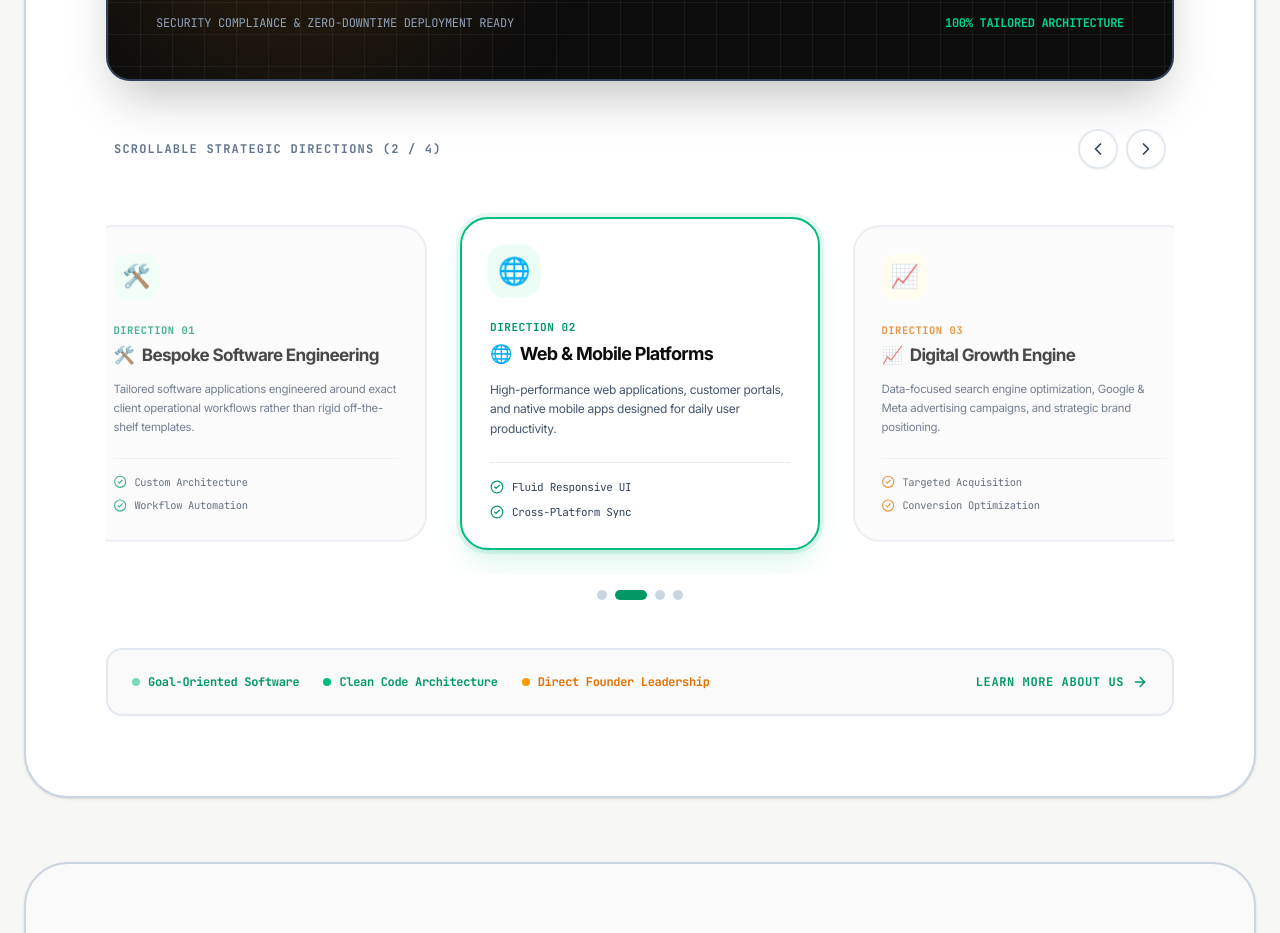
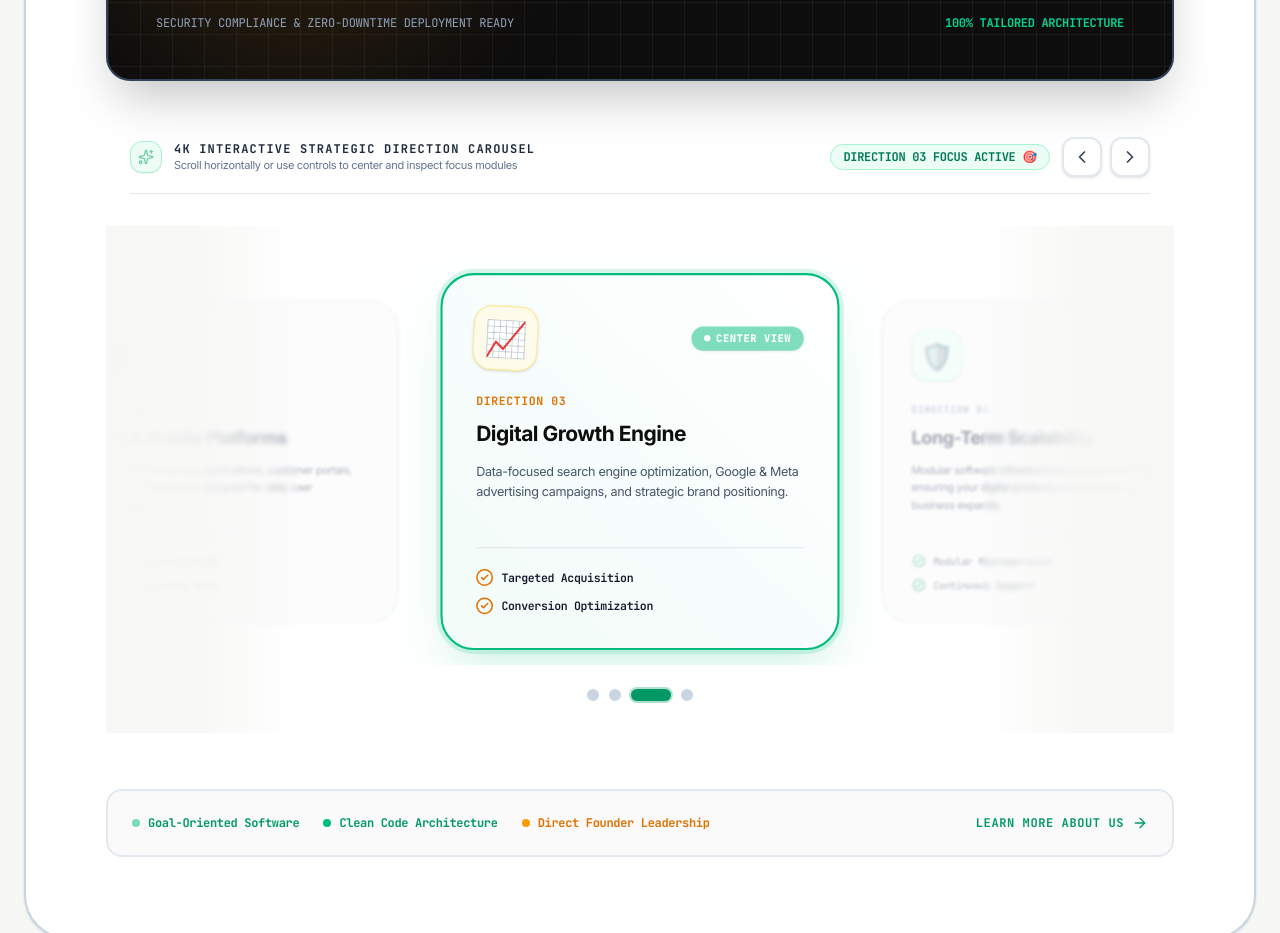
Before and after one commit to Himansu-Nayak/OHOTECHN, a Next.js app: page / in a window 1280 px wide. Shown: the part 2502-3435 px from the top of the page. Built offline with nearby package versions, Linux system fonts and the light colour scheme.

Commit message:
feat: Add 4K solid cards, left-and-right cloud fog masking overlays, and smooth spring micro-animations to horizontal card slider

```diff
--- a/src/components/home/StrategicPillarsSection.tsx
+++ b/src/components/home/StrategicPillarsSection.tsx
@@ -1,7 +1,7 @@
 'use client';
 
 import * as React from 'react';
-import { CheckCircle2, ChevronLeft, ChevronRight } from 'lucide-react';
+import { CheckCircle2, ChevronLeft, ChevronRight, Sparkles } from 'lucide-react';
 
 interface Pillar {
   id: string;
@@ -58,10 +58,11 @@ const pillars: Pillar[] = [
 
 export function StrategicPillarsSection() {
   const [activeIndex, setActiveIndex] = React.useState(1); // Default center on DIRECTION 02 (index 1)
+  const [isHovered, setIsHovered] = React.useState(false);
   const containerRef = React.useRef<HTMLDivElement>(null);
   const cardRefs = React.useRef<(HTMLDivElement | null)[]>([]);
 
-  // Scroll active card into the center of the container
+  // Scroll active card into the exact center of the container
   const scrollToIndex = (index: number) => {
     setActiveIndex(index);
     const container = containerRef.current;
@@ -82,10 +83,13 @@ export function StrategicPillarsSection() {
 
   // Center initial card on mount
   React.useEffect(() => {
+    const timer = setTimeout(() => {
       scrollToIndex(1);
+    }, 100);
+    return () => clearTimeout(timer);
   }, []);
 
-  // Update active index based on scroll position
+  // Update active index dynamically on horizontal scroll
   const handleScroll = () => {
     const container = containerRef.current;
     if (!container) return;
@@ -109,6 +113,19 @@ export function StrategicPillarsSection() {
     }
   };
 
+  // Optional subtle auto-slide (pauses on mouse hover)
+  React.useEffect(() => {
+    if (isHovered) return;
+    const autoInterval = setInterval(() => {
+      setActiveIndex((prev) => {
+        const next = (prev + 1) % pillars.length;
+        scrollToIndex(next);
+        return next;
+      });
+    }, 6000);
+    return () => clearInterval(autoInterval);
+  }, [isHovered]);
+
   const handlePrev = () => {
     const nextIndex = activeIndex > 0 ? activeIndex - 1 : pillars.length - 1;
     scrollToIndex(nextIndex);
@@ -120,20 +137,37 @@ export function StrategicPillarsSection() {
   };
 
   return (
-    <div className="w-full my-12 relative">
+    <div className="w-full my-14 relative overflow-hidden select-none">
 
-      {/* Controls Top Header */}
-      <div className="flex items-center justify-between mb-6 px-2">
-        <div className="text-xs font-mono font-bold text-slate-500 uppercase tracking-widest">
-          Scrollable Strategic Directions ({activeIndex + 1} / {pillars.length})
+      {/* 4K Solid Outer Ambient Container */}
+      <div className="max-w-7xl mx-auto px-4 sm:px-6">
+
+        {/* Section Header Controls Bar */}
+        <div className="flex flex-col sm:flex-row sm:items-center justify-between gap-4 mb-8 pb-4 border-b border-slate-200">
+          <div className="flex items-center gap-3">
+            <div className="w-8 h-8 rounded-xl bg-emerald-50 text-emerald-600 border border-emerald-200 flex items-center justify-center shadow-2xs">
+              <Sparkles className="w-4 h-4 text-emerald-600 animate-pulse" />
+            </div>
+            <div>
+              <div className="text-xs font-mono font-bold text-slate-800 uppercase tracking-widest">
+                4K Interactive Strategic Direction Carousel
+              </div>
+              <p className="text-[11px] text-slate-500">
+                Scroll horizontally or use controls to center and inspect focus modules
+              </p>
+            </div>
           </div>
 
+          <div className="flex items-center gap-3">
+            <span className="text-xs font-mono font-bold text-emerald-700 bg-emerald-50 border border-emerald-200 px-3 py-1 rounded-full">
+              {pillars[activeIndex].direction} FOCUS ACTIVE 🎯
+            </span>
             <div className="flex items-center gap-2">
               <button
                 type="button"
                 onClick={handlePrev}
                 aria-label="Previous direction"
-            className="w-10 h-10 rounded-full bg-white border-2 border-slate-200 text-slate-700 hover:border-emerald-500 hover:text-emerald-600 flex items-center justify-center transition-all shadow-xs active:scale-95"
+                className="w-10 h-10 rounded-xl bg-white border-2 border-slate-200 text-slate-700 hover:border-emerald-500 hover:text-emerald-600 flex items-center justify-center transition-all shadow-sm active:scale-95"
               >
                 <ChevronLeft className="w-5 h-5" />
               </button>
@@ -141,18 +175,33 @@ export function StrategicPillarsSection() {
                 type="button"
                 onClick={handleNext}
                 aria-label="Next direction"
-            className="w-10 h-10 rounded-full bg-white border-2 border-slate-200 text-slate-700 hover:border-emerald-500 hover:text-emerald-600 flex items-center justify-center transition-all shadow-xs active:scale-95"
+                className="w-10 h-10 rounded-xl bg-white border-2 border-slate-200 text-slate-700 hover:border-emerald-500 hover:text-emerald-600 flex items-center justify-center transition-all shadow-sm active:scale-95"
               >
                 <ChevronRight className="w-5 h-5" />
               </button>
             </div>
           </div>
+        </div>
 
-      {/* Horizontal Scrolling Carousel Container */}
+      </div>
+
+      {/* Main Slider Wrapper with Left & Right Cloud Fog Masking Overlays */}
+      <div
+        className="relative w-full py-8"
+        onMouseEnter={() => setIsHovered(true)}
+        onMouseLeave={() => setIsHovered(false)}
+      >
+        {/* Left Side Cloud Fog Mask */}
+        <div className="absolute left-0 top-0 bottom-0 w-20 sm:w-36 lg:w-48 bg-gradient-to-r from-[#f7f7f5] via-[#f7f7f5]/85 to-transparent z-20 pointer-events-none backdrop-blur-[2px]" />
+
+        {/* Right Side Cloud Fog Mask */}
+        <div className="absolute right-0 top-0 bottom-0 w-20 sm:w-36 lg:w-48 bg-gradient-to-l from-[#f7f7f5] via-[#f7f7f5]/85 to-transparent z-20 pointer-events-none backdrop-blur-[2px]" />
+
+        {/* Horizontal Scroll Track */}
         <div
           ref={containerRef}
           onScroll={handleScroll}
-        className="flex gap-6 overflow-x-auto scroll-smooth py-6 px-[10vw] sm:px-[25vw] no-scrollbar snap-x snap-mandatory focus:outline-none"
+          className="flex gap-6 sm:gap-8 overflow-x-auto scroll-smooth py-6 px-[15vw] sm:px-[30vw] md:px-[35vw] no-scrollbar snap-x snap-mandatory focus:outline-none"
           style={{ scrollbarWidth: 'none', msOverflowStyle: 'none' }}
         >
           {pillars.map((pillar, index) => {
@@ -165,53 +214,81 @@ export function StrategicPillarsSection() {
                   cardRefs.current[index] = el;
                 }}
                 onClick={() => scrollToIndex(index)}
-              className={`snap-center shrink-0 w-[280px] sm:w-[320px] md:w-[360px] p-7 rounded-[28px] cursor-pointer transition-all duration-300 flex flex-col justify-between select-none ${
+                className={`snap-center shrink-0 w-[290px] sm:w-[340px] md:w-[380px] p-8 rounded-[32px] cursor-pointer transition-all duration-500 ease-out flex flex-col justify-between relative overflow-hidden ${
                   isActive
-                  ? 'bg-white border-2 border-emerald-500 shadow-xl shadow-emerald-500/10 ring-4 ring-emerald-500/10 scale-100 z-10'
-                  : 'bg-[#fafafa] border-2 border-slate-200/90 opacity-75 hover:opacity-100 hover:border-slate-300 scale-95 z-0'
+                    ? 'bg-white border-2 border-emerald-500 shadow-2xl shadow-emerald-500/20 ring-4 ring-emerald-500/15 scale-105 opacity-100 z-30 blur-0'
+                    : 'bg-[#fafafa]/90 border-2 border-slate-200/90 opacity-45 hover:opacity-85 hover:border-slate-300 scale-90 z-10 blur-[1.5px]'
                 }`}
               >
-              <div>
+                {/* 4K Solid Background Glow Effect when active */}
+                {isActive && (
+                  <div className="absolute inset-0 bg-gradient-to-tr from-emerald-500/5 via-teal-500/3 to-transparent pointer-events-none" />
+                )}
+
+                <div className="relative z-10">
+                  {/* Icon & Active Indicator Badge */}
+                  <div className="flex items-center justify-between mb-6">
                     <div
-                  className={`w-12 h-12 rounded-2xl flex items-center justify-center mb-6 text-2xl transition-transform ${
+                      className={`w-14 h-14 rounded-2xl flex items-center justify-center text-3xl transition-all duration-300 shadow-sm ${
                         pillar.color === 'amber'
-                      ? 'bg-amber-50 text-amber-600'
-                      : 'bg-emerald-50 text-emerald-600'
-                  } ${isActive ? 'scale-110' : ''}`}
+                          ? 'bg-amber-50 border border-amber-200/80 text-amber-600'
+                          : 'bg-emerald-50 border border-emerald-200/80 text-emerald-600'
+                      } ${isActive ? 'scale-110 rotate-3 shadow-md' : 'scale-100'}`}
                     >
                       {pillar.icon}
                     </div>
 
+                    {isActive && (
+                      <span className="inline-flex items-center gap-1.5 px-3 py-1 rounded-full bg-emerald-500 text-white font-mono text-[10px] font-extrabold uppercase tracking-wider shadow-sm animate-pulse">
+                        <span className="w-1.5 h-1.5 rounded-full bg-white" />
+                        CENTER VIEW
+                      </span>
+                    )}
+                  </div>
+
+                  {/* Direction Label */}
                   <div
-                  className={`text-[11px] font-mono font-bold uppercase tracking-wider mb-1 ${
-                    pillar.color === 'amber' ? 'text-amber-600' : 'text-emerald-600'
+                    className={`text-[11px] font-mono font-bold uppercase tracking-wider mb-2 transition-colors ${
+                      isActive
+                        ? pillar.color === 'amber'
+                          ? 'text-amber-600'
+                          : 'text-emerald-600'
+                        : 'text-slate-400'
                     }`}
                   >
                     {pillar.direction}
                   </div>
 
-                <h3 className="text-lg font-bold text-[#0d0d0e] mb-3 flex items-center gap-2">
-                  <span>{pillar.icon}</span>
-                  <span>{pillar.title}</span>
+                  {/* Card Title */}
+                  <h3
+                    className={`text-xl font-bold tracking-tight mb-3 transition-colors ${
+                      isActive ? 'text-[#0d0d0e]' : 'text-slate-700'
+                    }`}
+                  >
+                    {pillar.title}
                   </h3>
 
+                  {/* Card Description */}
                   <p className="text-xs text-slate-600 leading-relaxed mb-6">
                     {pillar.description}
                   </p>
                 </div>
 
-              <div className="pt-4 border-t border-slate-200/80 space-y-2">
+                {/* Features Footer List */}
+                <div className="relative z-10 pt-5 border-t border-slate-200/90 space-y-2.5">
                   {pillar.features.map((feature) => (
                     <div
                       key={feature}
                       className="flex items-center gap-2 text-[11px] font-mono text-slate-700"
                     >
                       <CheckCircle2
-                      className={`w-3.5 h-3.5 shrink-0 ${
+                        className={`w-4 h-4 shrink-0 transition-transform ${
                           pillar.color === 'amber' ? 'text-amber-600' : 'text-emerald-600'
-                      }`}
+                        } ${isActive ? 'scale-110' : 'scale-90'}`}
                       />
-                    <span>{feature}</span>
+                      <span className={isActive ? 'font-semibold text-slate-900' : 'text-slate-600'}>
+                        {feature}
+                      </span>
                     </div>
                   ))}
                 </div>
@@ -220,20 +297,24 @@ export function StrategicPillarsSection() {
           })}
         </div>
 
-      {/* Pagination Dots Indicator */}
-      <div className="flex items-center justify-center gap-2 mt-4">
-        {pillars.map((pillar, index) => (
+        {/* Dynamic Pagination Indicator Dots */}
+        <div className="flex items-center justify-center gap-2.5 mt-6">
+          {pillars.map((pillar, index) => {
+            const isActive = index === activeIndex;
+            return (
               <button
                 key={pillar.id}
                 onClick={() => scrollToIndex(index)}
-            aria-label={`Go to ${pillar.direction}`}
-            className={`h-2.5 rounded-full transition-all duration-300 ${
-              index === activeIndex
-                ? 'w-8 bg-emerald-600'
-                : 'w-2.5 bg-slate-300 hover:bg-slate-400'
+                aria-label={`Center ${pillar.direction}`}
+                className={`h-3 rounded-full transition-all duration-300 ${
+                  isActive
+                    ? 'w-10 bg-emerald-600 shadow-xs ring-2 ring-emerald-600/30'
+                    : 'w-3 bg-slate-300 hover:bg-slate-400'
                 }`}
               />
-        ))}
+            );
+          })}
+        </div>
       </div>
 
     </div>
```
Lines whose indentation alone changed are shown as unchanged.
